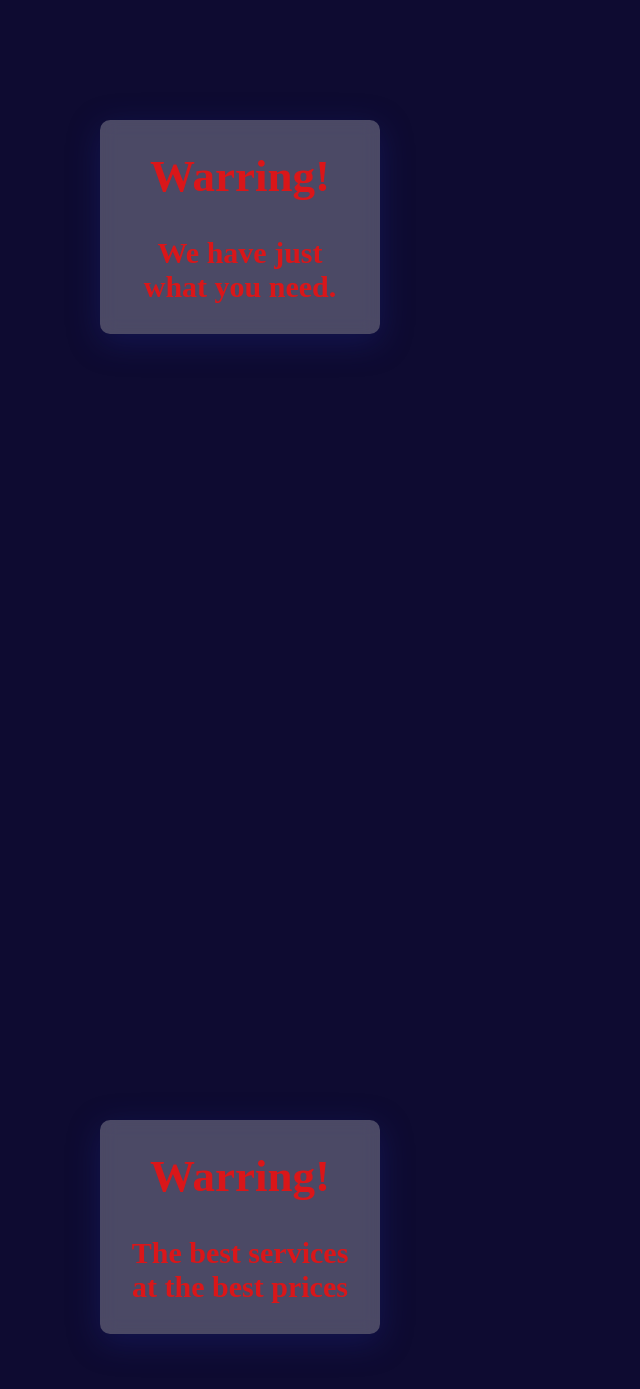
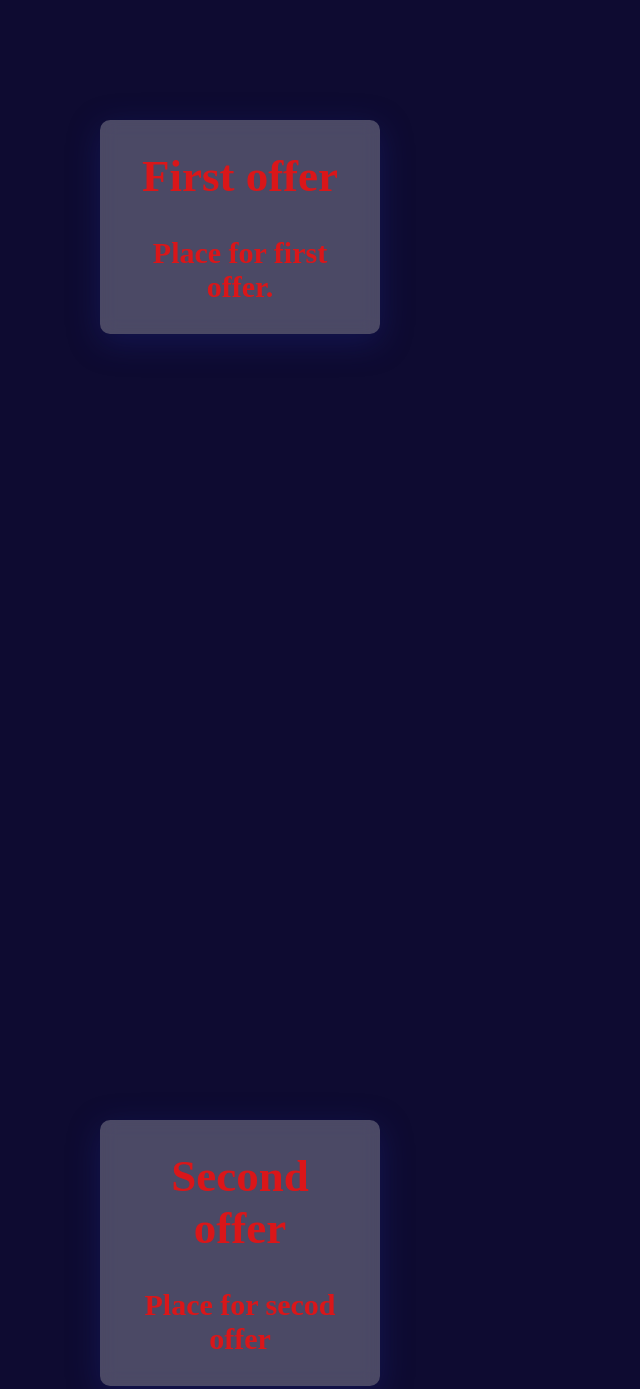
Before and after one commit to KrystianSzynkiewicz/starship, a plain HTML site: page index.html in a window 1280 px wide. Shown: the part 1280-2669 px from the top of the page, without its empty margins (0-640 px from the left). Drawn offline with Linux system fonts and the light colour scheme.

Commit message:
change infos

```diff
--- a/index.html
+++ b/index.html
@@ -206,25 +206,25 @@
 
 
         <div class="warring text__1">
-            <h2>Warring!</h2>
+            <h2>First offer</h2>
             <br>
-            We have just what you need.
+            Place for first offer.
         </div>
 
         <div class="warring text__2">
-            <h2>Warring!</h2>
+            <h2>Second offer</h2>
             <br>
-            The best services at the best prices
+            Place for secod offer
         </div>
 
         <div class="warring text__3">
-            <h2>Warring!</h2>
+            <h2>Next offer</h2>
             <br>
             If you want your website to be interesting and dynamic, write to me.
         </div>
 
         <div class="warring text__4">
-            <h2>Warring!</h2>
+            <h2>Last conteiner</h2>
             <br>
             Contact us and check
         </div>
```
